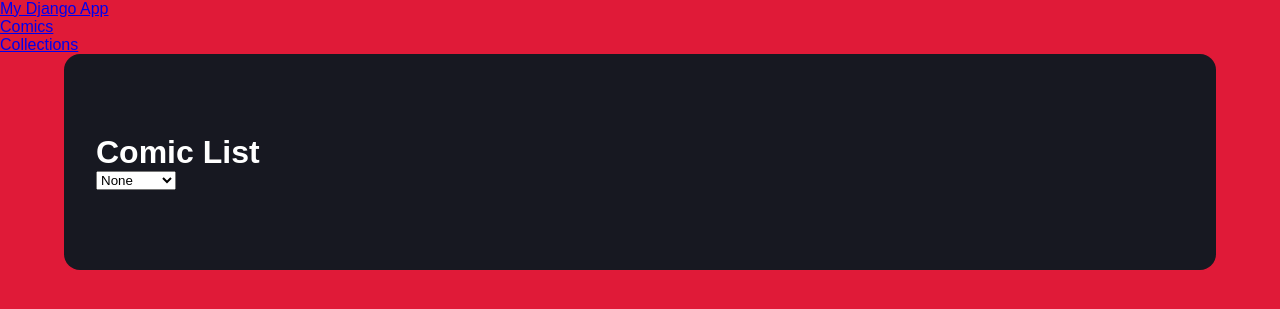
After one commit to PereiraJames/Spider-ManCollection, a Django app: page /collections/ in a window 1280 px wide. The commit adds this page. Shown: the top 309 px of the page. Run offline with Django 5.2, Linux system fonts and the light colour scheme; data that the repository does not hold is empty; some libraries are stand-ins or nearby versions.

Commit message:
BeforeTutorial

```diff
--- a/myapp/templates/base.html
+++ b/myapp/templates/base.html
@@ -11,18 +11,15 @@
   </head>
   <body>
     <nav class="navbar navbar-expand-lg navbar-light bg-light">
-      <a class="navbar-brand" href="#">My Django App</a>
+      <a class="navbar-brand" href="/">My Django App</a>
       <button class="navbar-toggler" type="button" data-toggle="collapse" data-target="#navbarNav" aria-controls="navbarNav" aria-expanded="false" aria-label="Toggle navigation"><span class="navbar-toggler-icon"></span></button>
       <div class="collapse navbar-collapse" id="navbarNav">
         <ul class="navbar-nav">
-          <li class="nav-item active">
-            <a class="nav-link" href="#">Home</a>
+          <li class="nav-item">
+            <a class="nav-link" href="/comiclist/">Comics</a>
           </li>
           <li class="nav-item">
-            <a class="nav-link" href="#">About</a>
-          </li>
-          <li class="nav-item">
-            <a class="nav-link" href="#">Contact</a>
+            <a class="nav-link" href="/collections/">Collections</a>
           </li>
         </ul>
       </div>
@@ -31,7 +28,8 @@
     <div class="container">{% block content %} {% endblock %}</div>
 
     <script src="{% static 'script.js' %}"></script>
-    <script src="https://code.jquery.com/jquery-3.3.1.slim.min.js"></script>
     <script src="https://stackpath.bootstrapcdn.com/bootstrap/4.3.1/js/bootstrap.bundle.min.js" ></script>
+
+
   </body>
 </html>
--- /dev/null
+++ b/myapp/templates/collections.html
@@ -0,0 +1,32 @@
+{% extends "base.html" %} {% block content %}
+<h1 class="comicTitle">Comic List</h1>
+<select id="filterDropdown">
+    <option value="None">None</option>
+    <option value="Damaged">Damaged</option>
+    <option value="Owned">Owned</option>
+    <option value="All">All</option> <!-- Add an option for displaying all photogroups -->
+</select>
+
+<div class="grid-body">
+    {% for comic in spidermancomics %}
+    <div style="color: white; text-align:  center; background-color: black; margin: 10px; width: 300px">
+        <img style="width: 300px; height: 450px" src="{{comic.img_path}}.{{comic.img_extension}}" alt="Marvel Image">
+        <div>
+            {{comic.title}}
+        </div>
+        <div>
+            {{comic.comicid}}
+        </div>
+        <div>
+            {{comic.issuenumber}}
+        </div>
+        <div>
+            {{comic.series_year}}
+        </div>
+        <div>
+
+        </div>
+    </div>
+    {% endfor %}
+</div>
+{% endblock %}
--- a/myapp/urls.py
+++ b/myapp/urls.py
@@ -4,5 +4,7 @@
 urlpatterns = [
     path("", views.home, name="home"),
     path("comiclist/", views.comic_list, name="Comics List"),
-    path('insert/', views.insert_data, name='insert_data'),
+    path("collections/", views.collections, name="Comics List"),
+    path('update/<int:record_id>/', views.update_record, name='update-record'),
+
 ]
--- a/myapp/views.py
+++ b/myapp/views.py
@@ -1,12 +1,12 @@
 from django.shortcuts import render, HttpResponse
+from .models import Amazingspiderman
 from django.http import JsonResponse
-from .models import Amazingspiderman
 
 # Create your views here.
 def home(request):
     return render(request, "home.html")
 
-def comic_list(request,details= None):
+def comic_list(request):
     items = Amazingspiderman.objects.all()
     items = items.order_by('series_year', 'issuenumber')
 
@@ -17,21 +17,41 @@
         print("Comic ID:", comic_id)
         print("New State:", new_state)
 
+        scroll_position = request.session.pop('scroll_position', None)
+
         Amazingspiderman.objects.filter(comicid=comic_id).update(state=new_state)
 
     return render(request, "comiclist.html", {"spidermancomics": items})
 
+def collections(request):
+    items = Amazingspiderman.objects.all()
+    items = items.order_by('series_year', 'issuenumber')
 
-def insert_data(request):
-    if request.method == 'POST' and request.is_ajax():
-        # Extract data from the request
-        data = request.POST.get('your_data')
+    if request.method == 'POST':
+        comic_id = request.POST.get('comic_id')
+        new_state = request.POST.get('new_state')
 
-        # Perform database insertion
-        try:
-            Amazingspiderman.objects.create(your_field=data)
-            return JsonResponse({'success': True})
-        except Exception as e:
-            return JsonResponse({'success': False, 'error': str(e)})
+        print("Comic ID:", comic_id)
+        print("New State:", new_state)
 
-    return JsonResponse({'success': False, 'error': 'Invalid request'})
+        scroll_position = request.session.pop('scroll_position', None)
+
+        Amazingspiderman.objects.filter(comicid=comic_id).update(state=new_state)
+        return HttpResponse("Hello!")
+
+    return render(request, "collections.html", {"spidermancomics": items})
+
+def update_record(request, record_id):
+    items = Amazingspiderman.objects.all()
+    items = items.order_by('series_year', 'issuenumber')
+
+    if request.method == 'POST':
+        comic_id = request.POST.get('comic_id')
+        new_state = request.POST.get('new_state')
+        Amazingspiderman.objects.filter(comicid=comic_id).update(state=new_state)
+
+        Amazingspiderman.save()
+        return JsonResponse({'success': True})
+    else:
+        my_model_instance = Amazingspiderman.objects.get(pk=record_id)
+        return render(request, 'update_form.html', {'instance': my_model_instance})
```
Also changed, not shown: myapp/static/script.js (+7 -62 lines), myapp/templates/comiclist.html (+8 -3 lines), myapp/myapp_sql.py (added).
